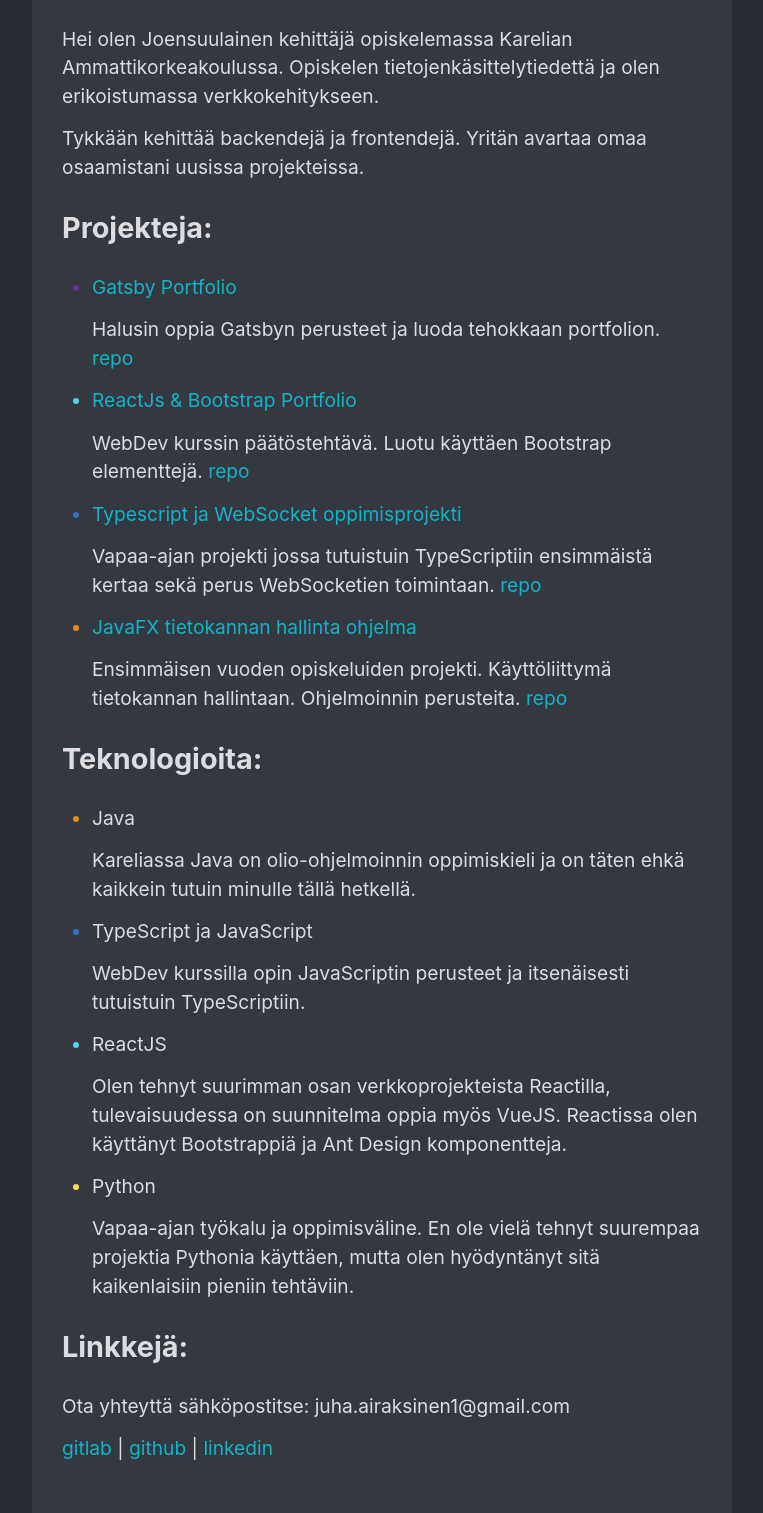
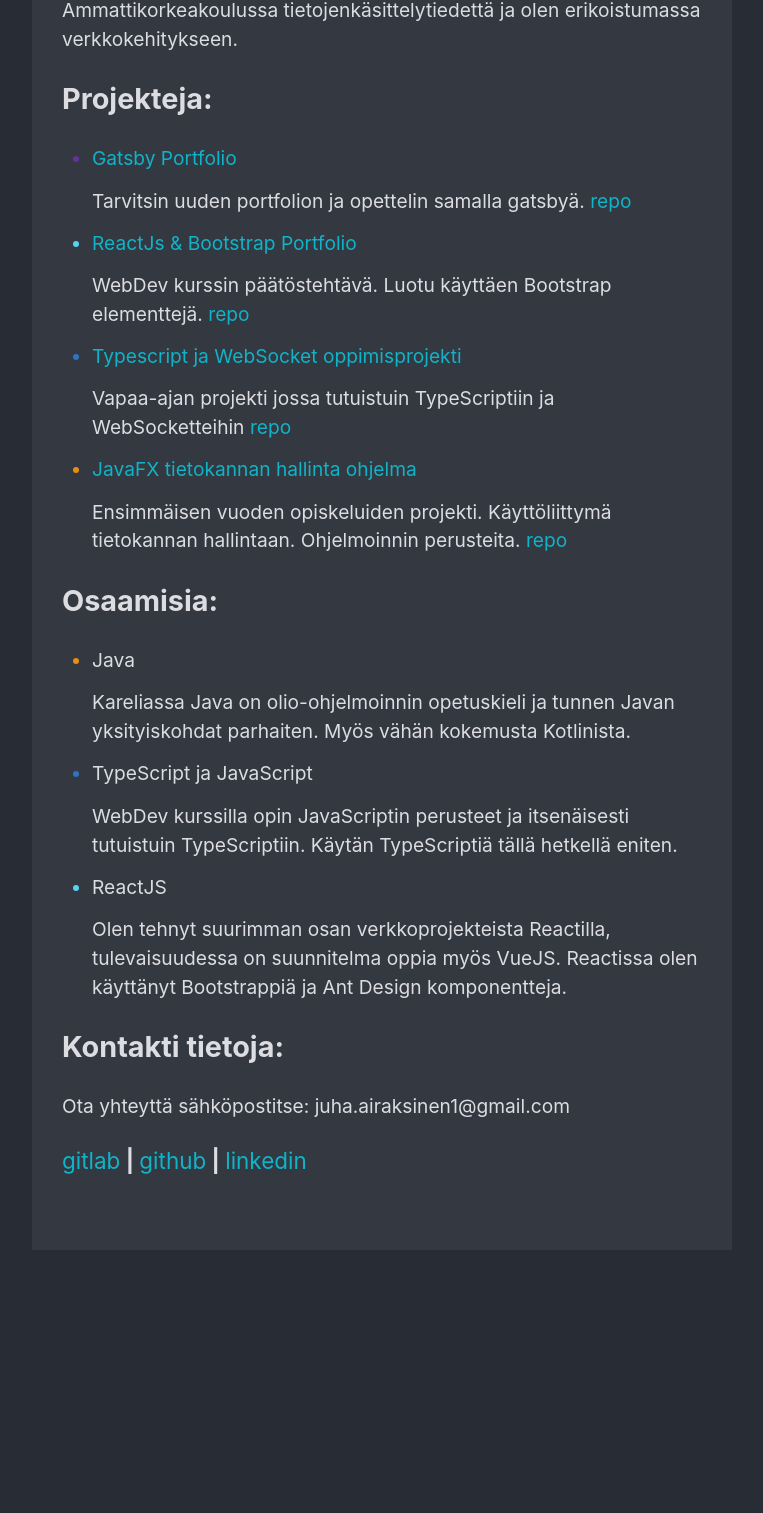
Before and after one commit to Zerkath/portfolio-gatsby, a Gatsby site: page / in a window 1280 px wide. Shown: the part 152-1665 px from the top of the page, without its empty margins (258-1021 px from the left). After the commit the page ends 1402 px from the top, so only its background shows below. Built offline with nearby package versions, Linux system fonts and the light colour scheme; Gatsby itself is replaced by a stand-in of ours.

Commit message:
content changes

```diff
--- a/src/components/contacts.jsx
+++ b/src/components/contacts.jsx
@@ -1,10 +1,10 @@
 import React from "react"
 export function Contacts() {
     return (
-        <>
+        <h3>
             <a href="https://gitlab.com/juha_airaksinen">gitlab</a><t> | </t>
             <a href="https://github.com/Zerkath">github</a><t> | </t>
             <a href="https://www.linkedin.com/in/juha-airaksinen-7391241a6/">linkedin</a>
-        </>
+        </h3>
     );
 }
--- a/src/pages/index.jsx
+++ b/src/pages/index.jsx
@@ -1,5 +1,6 @@
 import React from "react"
 import { Contacts } from "../components/contacts";
+import { Link } from "gatsby"
 import { Helmet } from "react-helmet"
 import "../styles.scss"
 // data
@@ -7,9 +8,9 @@
 
   {
     text: "Gatsby Portfolio",
-    url: "/",
+    url: "/portfolio-gatsby",
     repo: "https://github.com/Zerkath/portfolio-gatsby",
-    description: "Halusin oppia Gatsbyn perusteet ja luoda tehokkaan portfolion.",
+    description: "Tarvitsin uuden portfolion ja opettelin samalla gatsbyä.",
     color: "#663299",
   },
   {
@@ -23,7 +24,7 @@
     text: "Typescript ja WebSocket oppimisprojekti",
     url: "/socket-controller",
     repo: "https://github.com/Zerkath/cc-socket-controller",
-    description: "Vapaa-ajan projekti jossa tutuistuin TypeScriptiin ensimmäistä kertaa sekä perus WebSocketien toimintaan.",
+    description: "Vapaa-ajan projekti jossa tutuistuin TypeScriptiin ja WebSocketteihin",
     color: "#2F74C0",
   },
   {
@@ -38,23 +39,18 @@
 const techs = [
   {
     text: "Java",
-    desc: "Kareliassa Java on olio-ohjelmoinnin oppimiskieli ja on täten ehkä kaikkein tutuin minulle tällä hetkellä.",
+    desc: "Kareliassa Java on olio-ohjelmoinnin opetuskieli ja tunnen Javan yksityiskohdat parhaiten. Myös vähän kokemusta Kotlinista.",
     color: "#EA8C10",
   },
   {
     text: "TypeScript ja JavaScript",
-    desc: "WebDev kurssilla opin JavaScriptin perusteet ja itsenäisesti tutuistuin TypeScriptiin.",
+    desc: "WebDev kurssilla opin JavaScriptin perusteet ja itsenäisesti tutuistuin TypeScriptiin. Käytän TypeScriptiä tällä hetkellä eniten.",
     color: "#2F74C0",
   },
   {
     text: "ReactJS",
     desc: "Olen tehnyt suurimman osan verkkoprojekteista Reactilla, tulevaisuudessa on suunnitelma oppia myös VueJS. Reactissa olen käyttänyt Bootstrappiä ja Ant Design komponentteja.",
     color: "#57D2F3",
-  },
-  {
-    text: "Python",
-    desc: "Vapaa-ajan työkalu ja oppimisväline. En ole vielä tehnyt suurempaa projektia Pythonia käyttäen, mutta olen hyödyntänyt sitä kaikenlaisiin pieniin tehtäviin.",
-    color: "#FFDB4D",
   },
 ]
 
@@ -67,22 +63,21 @@
       </Helmet>
       <main>
         <meta name="description" content="Juha Airaksisen Portfolio sivusto"/>
-        <h1>Juha Airaksinen <Contacts/></h1>
-
-        <p>Hei olen Joensuulainen kehittäjä opiskelemassa Karelian Ammattikorkeakoulussa. Opiskelen tietojenkäsittelytiedettä ja olen erikoistumassa verkkokehitykseen.</p>
-        <p>Tykkään kehittää backendejä ja frontendejä. Yritän avartaa omaa osaamistani uusissa projekteissa.</p>
+        <h1>Juha Airaksinen</h1>
+        <p>Hei olen Joensuulainen kehittäjä opiskelemassa Karelian Ammattikorkeakoulussa tietojenkäsittelytiedettä ja olen erikoistumassa verkkokehitykseen.</p>
+        {/* <p>Tykkään kehittää backendejä ja frontendejä. Yritän avartaa omaa osaamistani uusissa projekteissa.</p> */}
         <h2>Projekteja:</h2>
         <ul>
           {links.map(link => (
             <li key={link.url} style={{color: link.color}}>
               <span>
-                <a href={link.url}>{link.text}</a>
+                <Link to={link.url}>{link.text}</Link>
                 <p>{link.description} <a href={link.repo}>repo</a></p>
               </span>
             </li>
           ))}
         </ul>
-        <h2>Teknologioita:</h2>
+        <h2>Osaamisia:</h2>
         <ul>
           {techs.map(item => (
             <li key={item.text} style={{color: item.color}}>
@@ -93,7 +88,7 @@
             </li>
           ))}
         </ul>
-        <h2>Linkkejä:</h2>
+        <h2>Kontakti tietoja:</h2>
         <p>Ota yhteyttä sähköpostitse: juha.airaksinen1@gmail.com</p>
         <Contacts/>
       </main>
--- a/src/posts/javafx-sql.md
+++ b/src/posts/javafx-sql.md
@@ -9,6 +9,5 @@
 ![Kuvakaappaus](../images/javafx.PNG)
 
 En luonut käyttöliittymälle muokattua ulkoasua vaan keskityin asetteluun ja toiminnalisuuteen.
-Kun katson projektia nykyään näen kuinka paljon olen kasvanut kehittäjänä.
 
 [Repository](https://gitlab.com/juha_airaksinen/userinterfacesql)
--- a/src/posts/portfolio-bootstrap.md
+++ b/src/posts/portfolio-bootstrap.md
@@ -9,8 +9,9 @@
 
 Halusin luoda uuden version blogista paremilla työkaluilla ja käytänteillä myöhemmin.
 
+Käytin projektia inspiraationa tämän portfolion luonnissa.
 ## Kuva projektista
 ![Mobile](../images/desktop-portfolio.png)
-Käytin projektia inspiraationa tämän portfolion luonnissa.
+
 
 [Repository](https://gitlab.com/juha_airaksinen/portfolio-kurssi)
--- /dev/null
+++ b/src/posts/portfolio-gatsby.md
@@ -0,0 +1,11 @@
+---
+title: "Gatsby Portfolio"
+---
+# Tämä sivusto projektina
+Aloin kehittämään sivustoa 13.03.2021 olin entuudestaan hiukan opiskellut kuinka gatsby toimii.
+
+Halusin hyödyntää markdownia sisällön täyttämiseen. Gatsby generoi markdown tiedostojen pohjalta uuden osion sisällöstä.
+
+Koin että gatsby olisi hyvä valinta portfolio / blogi tyyliselle sivustolle.
+
+[Repository](https://github.com/Zerkath/portfolio-gatsby/)
--- a/src/templates/blog-post.jsx
+++ b/src/templates/blog-post.jsx
@@ -1,5 +1,5 @@
 import React from "react"
-import { graphql } from "gatsby"
+import { graphql, Link } from "gatsby"
 import { Contacts } from "../components/contacts";
 import { Helmet } from "react-helmet"
 import "../styles.scss"
@@ -15,8 +15,8 @@
       <main>
         <div>
           <div dangerouslySetInnerHTML={{ __html: post.html }} />
-          <a href="/">Takaisin</a><t> | </t>
           <Contacts/>
+          <Link to="/">Takaisin</Link>
         </div>
       </main>
     </>
```
Also changed, not shown: src/images/desktop-portfolio.png.
